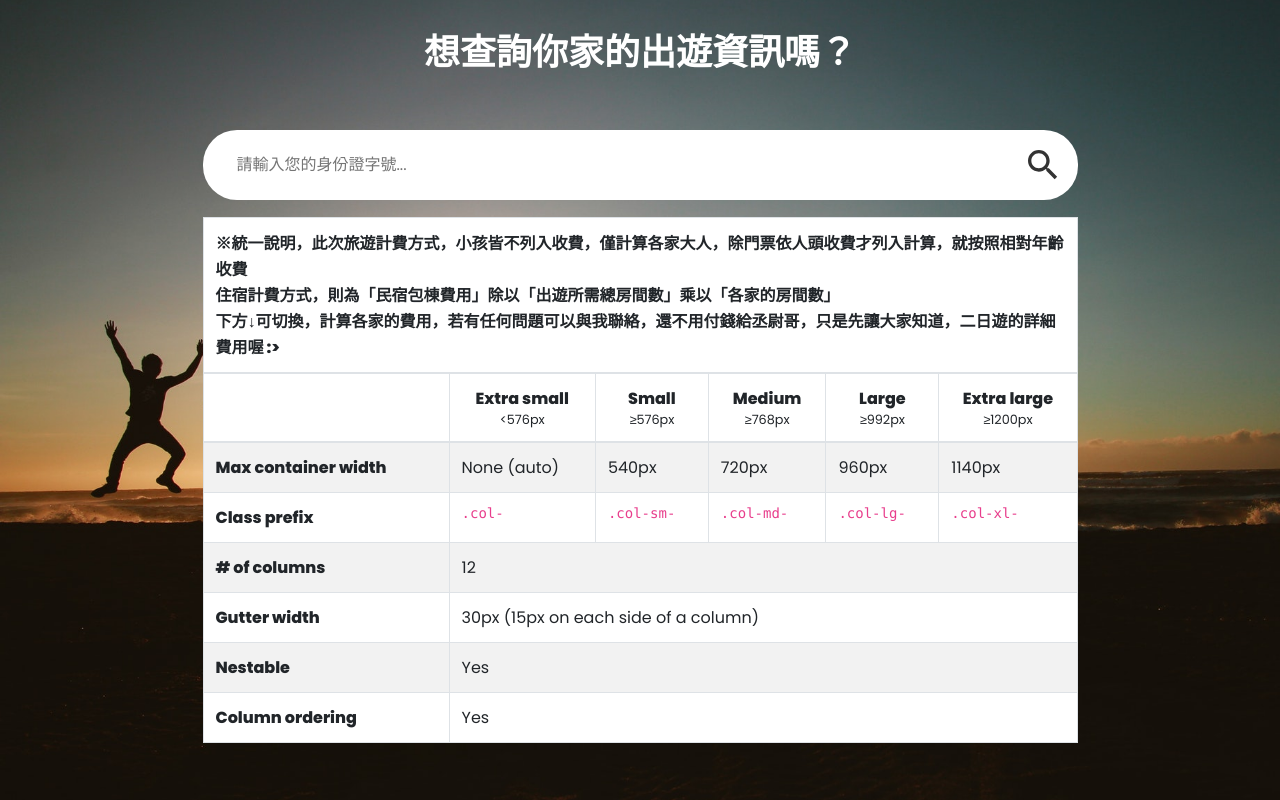
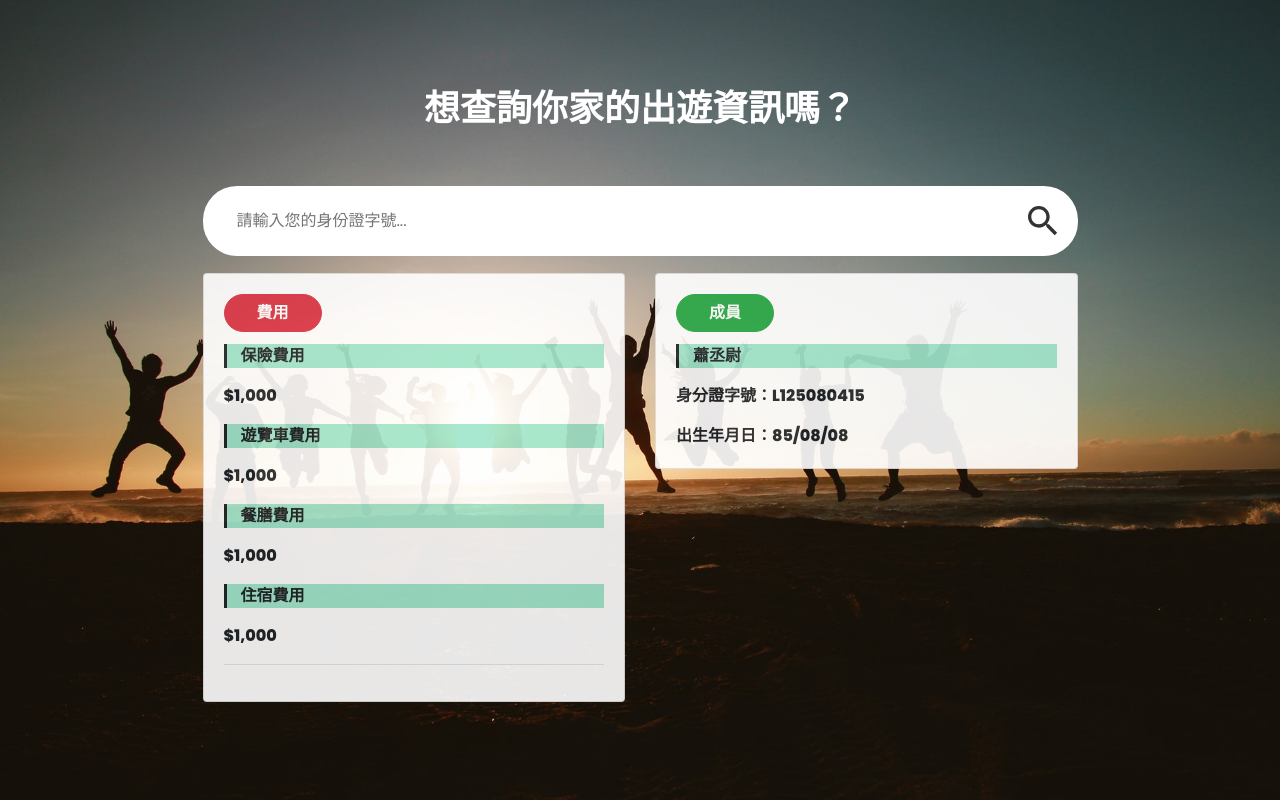
Before and after one commit to ChengWeiXiao/FamilyTrip, a plain HTML site: page index.html in a window 1280 px wide. Drawn offline with nearby package versions, Linux system fonts and the light colour scheme.

Commit message:
template

```diff
--- a/index.html
+++ b/index.html
@@ -7,6 +7,9 @@
     <link href="https://fonts.googleapis.com/css?family=Poppins:400,800" rel="stylesheet" />
     <link href="css/main.css" rel="stylesheet" />
     <link rel="stylesheet" href="https://cdn.jsdelivr.net/npm/bootstrap@4.1.3/dist/css/bootstrap.min.css" integrity="sha384-MCw98/SFnGE8fJT3GXwEOngsV7Zt27NXFoaoApmYm81iuXoPkFOJwJ8ERdknLPMO" crossorigin="anonymous">
+    <script src="https://code.jquery.com/jquery-3.3.1.slim.min.js" integrity="sha384-q8i/X+965DzO0rT7abK41JStQIAqVgRVzpbzo5smXKp4YfRvH+8abtTE1Pi6jizo" crossorigin="anonymous"></script>
+    <script src="https://cdnjs.cloudflare.com/ajax/libs/popper.js/1.14.6/umd/popper.min.js" integrity="sha384-wHAiFfRlMFy6i5SRaxvfOCifBUQy1xHdJ/yoi7FRNXMRBu5WHdZYu1hA6ZOblgut" crossorigin="anonymous"></script>
+    <script src="https://stackpath.bootstrapcdn.com/bootstrap/4.2.1/js/bootstrap.min.js" integrity="sha384-B0UglyR+jN6CkvvICOB2joaf5I4l3gm9GU6Hc1og6Ls7i6U/mkkaduKaBhlAXv9k" crossorigin="anonymous"></script>
 </head>
 <body>
     <div class="s004">
@@ -25,83 +28,63 @@
                 </div>
             </fieldset>
             <fieldset>
-                <table class="table table-bordered table-striped" style="background-color:white">
-                    <thead>
-                        <tr>
-                            <th colspan="7">
-                                ※統一說明，此次旅遊計費方式，小孩皆不列入收費，僅計算各家大人，除門票依人頭收費才列入計算，就按照相對年齡收費
-                                <br />
-                                住宿計費方式，則為「民宿包棟費用」除以「出遊所需總房間數」乘以「各家的房間數」
-                                <br />
-                                下方↓可切換，計算各家的費用，若有任何問題可以與我聯絡，還不用付錢給丞尉哥，只是先讓大家知道，二日遊的詳細費用喔 :>
-                            </th>
-                        </tr>
-                        <tr>
-                            <th></th>
-                            <th class="text-center">
-                                Extra small<br>
-                                <small>&lt;576px</small>
-                            </th>
-                            <th class="text-center">
-                                Small<br>
-                                <small>≥576px</small>
-                            </th>
-                            <th class="text-center">
-                                Medium<br>
-                                <small>≥768px</small>
-                            </th>
-                            <th class="text-center">
-                                Large<br>
-                                <small>≥992px</small>
-                            </th>
-                            <th class="text-center">
-                                Extra large<br>
-                                <small>≥1200px</small>
-                            </th>
-                        </tr>
-                    </thead>
-                    <tbody>
-                        <tr>
-                            <th class="text-nowrap" scope="row">Max container width</th>
-                            <td>None (auto)</td>
-                            <td>540px</td>
-                            <td>720px</td>
-                            <td>960px</td>
-                            <td>1140px</td>
-                        </tr>
-                        <tr>
-                            <th class="text-nowrap" scope="row">Class prefix</th>
-                            <td><code>.col-</code></td>
-                            <td><code>.col-sm-</code></td>
-                            <td><code>.col-md-</code></td>
-                            <td><code>.col-lg-</code></td>
-                            <td><code>.col-xl-</code></td>
-                        </tr>
-                        <tr>
-                            <th class="text-nowrap" scope="row"># of columns</th>
-                            <td colspan="5">12</td>
-                        </tr>
-                        <tr>
-                            <th class="text-nowrap" scope="row">Gutter width</th>
-                            <td colspan="5">30px (15px on each side of a column)</td>
-                        </tr>
-                        <tr>
-                            <th class="text-nowrap" scope="row">Nestable</th>
-                            <td colspan="5">Yes</td>
-                        </tr>
-                        <tr>
-                            <th class="text-nowrap" scope="row">Column ordering</th>
-                            <td colspan="5">Yes</td>
-                        </tr>
-                    </tbody>
-                </table>
+                <div class="row" style="opacity:0.9;font-weight: bold">
+                    <div class="col-sm-6">
+                        <div class="card">
+                            <div class="card-body">
+                                <h5 class="card-title">
+                                    <button type="button" class="btn btn-danger"
+                                            style="border-radius:20px;padding-left:2em;padding-right:2em;font-weight:bold">
+                                        費用
+                                    </button>
+                                </h5>
+                                <p style="border-left: 3px solid currentcolor; padding-left: 14px; padding-right: 14px; width: 100%;background-color:#a1e7cd">
+                                    保險費用
+                                </p>
+                                <p class="card-text">$1,000</p>
+                                <p style="border-left: 3px solid currentcolor; padding-left: 14px; padding-right: 14px; width: 100%;background-color:#a1e7cd">
+                                    遊覽車費用
+                                </p>
+                                <p class="card-text">$1,000</p>
+                                <p style="border-left: 3px solid currentcolor; padding-left: 14px; padding-right: 14px; width: 100%;background-color:#a1e7cd">
+                                    餐膳費用
+                                </p>
+                                <p class="card-text">$1,000</p>
+                                <p style="border-left: 3px solid currentcolor; padding-left: 14px; padding-right: 14px; width: 100%;background-color:#a1e7cd">
+                                    住宿費用
+                                </p>
+                                <p class="card-text">$1,000</p>
+                                <hr />
+                            </div>
+                        </div>
+                    </div>
+                    <div class="col-sm-6">
+                        <div class="card">
+                            <div class="card-body">
+                                <h5 class="card-title">
+                                    <button type="button" class="btn btn-success"
+                                            style="border-radius:20px;padding-left:2em;padding-right:2em;font-weight:bold">
+                                        成員
+                                    </button>
+                                </h5>
+                                <p style="border-left: 3px solid currentcolor; padding-left: 14px; padding-right: 14px; width: 100%;background-color:#a1e7cd">
+                                    蕭丞尉
+                                </p>
+                                <p class="card-text">身分證字號：L125080415</p>
+                                <p class="card-text">出生年月日：85/08/08</p>
+                            </div>
+                        </div>
+                    </div>
+                </div>
             </fieldset>
         </form>
     </div>
     <script src="js/extention/choices.js"></script>
-    <script>var textPresetVal = new Choices('#choices-text-preset-values',
-      {
-        removeItemButton: true,
-      });</script>
+    <script>
+        var textPresetVal = new Choices('#choices-text-preset-values',
+            {
+                removeItemButton: true,
+            });
+    </script>
 </body><!-- This templates was made by Colorlib (https://colorlib.com) -->
 </html>
```
